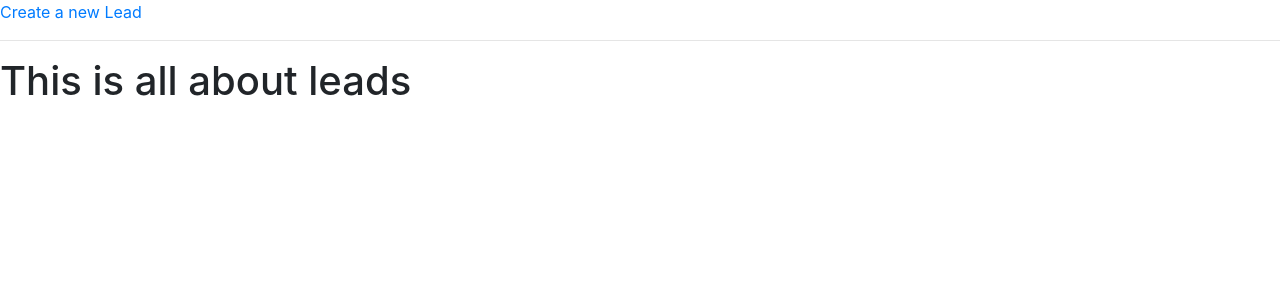
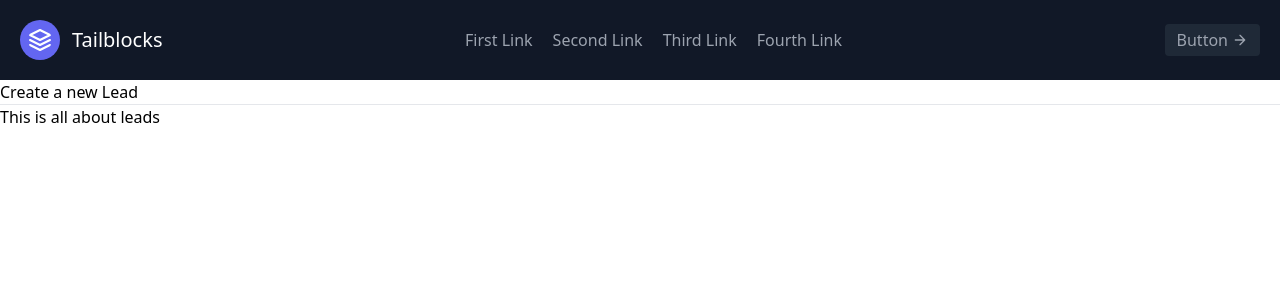
Before and after one commit to DarishkaAMS/Django_Projects-Build_CRM, a Django app: page /leads/ in a window 1280 px wide. Shown: the top 300 px of the page. Run offline with Django 3.2, Linux system fonts and the light colour scheme; data that the repository does not hold is empty.

Commit message:
Add navbar.html

```diff
--- a/templates/base.html
+++ b/templates/base.html
@@ -6,32 +6,15 @@
     <meta name="viewport" content="width=device-width, initial-scale=1, shrink-to-fit=no">
 
     <!-- Bootstrap CSS -->
-    <link rel="stylesheet" href="https://cdn.jsdelivr.net/npm/bootstrap@4.5.3/dist/css/bootstrap.min.css" integrity="sha384-TX8t27EcRE3e/ihU7zmQxVncDAy5uIKz4rEkgIXeMed4M0jlfIDPvg6uqKI2xXr2" crossorigin="anonymous">
-      <style>
-          .lead {
-            padding-top: 10 px;
-            padding-bottom: 10 px;
-            padding-left: 6 px;
-            padding-right: 6 px;
-            color: #6495ED;
-          }
-      </style>
+    <link href="https://unpkg.com/tailwindcss@^2/dist/tailwind.min.css" rel="stylesheet">
+
     <title>DarishkaAMS CRM</title>
 </head>
 <body>
-    {% block content %}
-    {% endblock content %}
-
-    <!-- Optional JavaScript; choose one of the two! -->
-
-    <!-- Option 1: jQuery and Bootstrap Bundle (includes Popper) -->
-    <script src="https://code.jquery.com/jquery-3.5.1.slim.min.js" integrity="sha384-DfXdz2htPH0lsSSs5nCTpuj/zy4C+OGpamoFVy38MVBnE+IbbVYUew+OrCXaRkfj" crossorigin="anonymous"></script>
-    <script src="https://cdn.jsdelivr.net/npm/bootstrap@4.5.3/dist/js/bootstrap.bundle.min.js" integrity="sha384-ho+j7jyWK8fNQe+A12Hb8AhRq26LrZ/JpcUGGOn+Y7RsweNrtN/tE3MoK7ZeZDyx" crossorigin="anonymous"></script>
-
-    <!-- Option 2: jQuery, Popper.js, and Bootstrap JS
-    <script src="https://code.jquery.com/jquery-3.5.1.slim.min.js" integrity="sha384-DfXdz2htPH0lsSSs5nCTpuj/zy4C+OGpamoFVy38MVBnE+IbbVYUew+OrCXaRkfj" crossorigin="anonymous"></script>
-    <script src="https://cdn.jsdelivr.net/npm/popper.js@1.16.1/dist/umd/popper.min.js" integrity="sha384-9/reFTGAW83EW2RDu2S0VKaIzap3H66lZH81PoYlFhbGU+6BZp6G7niu735Sk7lN" crossorigin="anonymous"></script>
-    <script src="https://cdn.jsdelivr.net/npm/bootstrap@4.5.3/dist/js/bootstrap.min.js" integrity="sha384-w1Q4orYjBQndcko6MimVbzY0tgp4pWB4lZ7lr30WKz0vr/aWKhXdBNmNb5D92v7s" crossorigin="anonymous"></script>
-    -->
+    <div class="max-w-7xl mx-auto">
+        {% include 'navbar.html' %}
+        {% block content %}
+        {% endblock content %}
+    </div>
   </body>
 </html>
--- /dev/null
+++ b/templates/navbar.html
@@ -0,0 +1,21 @@
+<header class="text-gray-400 bg-gray-900 body-font">
+  <div class="container mx-auto flex flex-wrap p-5 flex-col md:flex-row items-center">
+    <a class="flex title-font font-medium items-center text-white mb-4 md:mb-0">
+      <svg xmlns="http://www.w3.org/2000/svg" fill="none" stroke="currentColor" stroke-linecap="round" stroke-linejoin="round" stroke-width="2" class="w-10 h-10 text-white p-2 bg-indigo-500 rounded-full" viewBox="0 0 24 24">
+        <path d="M12 2L2 7l10 5 10-5-10-5zM2 17l10 5 10-5M2 12l10 5 10-5"></path>
+      </svg>
+      <span class="ml-3 text-xl">Tailblocks</span>
+    </a>
+    <nav class="md:ml-auto md:mr-auto flex flex-wrap items-center text-base justify-center">
+      <a class="mr-5 hover:text-white">First Link</a>
+      <a class="mr-5 hover:text-white">Second Link</a>
+      <a class="mr-5 hover:text-white">Third Link</a>
+      <a class="mr-5 hover:text-white">Fourth Link</a>
+    </nav>
+    <button class="inline-flex items-center bg-gray-800 border-0 py-1 px-3 focus:outline-none hover:bg-gray-700 rounded text-base mt-4 md:mt-0">Button
+      <svg fill="none" stroke="currentColor" stroke-linecap="round" stroke-linejoin="round" stroke-width="2" class="w-4 h-4 ml-1" viewBox="0 0 24 24">
+        <path d="M5 12h14M12 5l7 7-7 7"></path>
+      </svg>
+    </button>
+  </div>
+</header>
```
